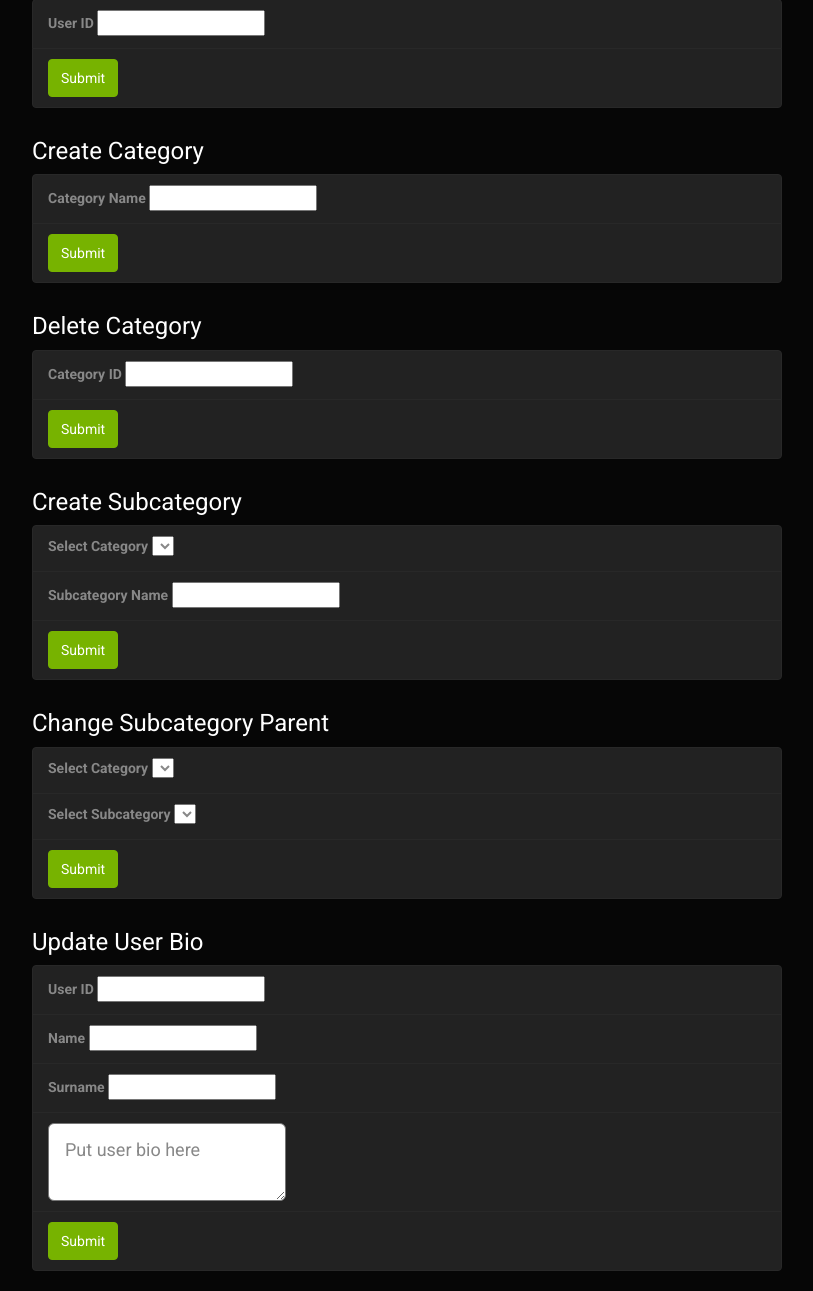
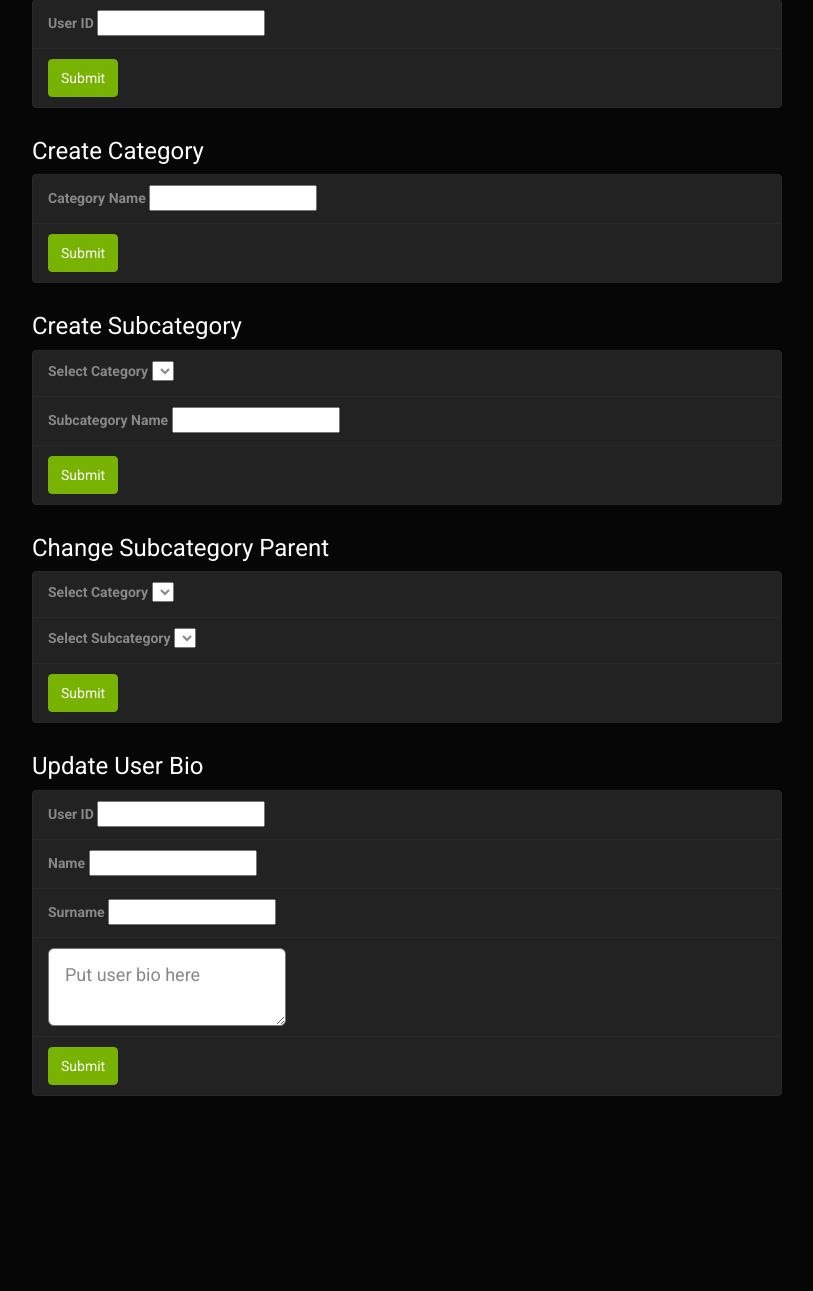
Before and after one commit to firat-sivrikaya/CaseSwitchers, a PHP site: page /adminpanel.php in a window 1280 px wide. Shown: the part 1332-2623 px from the top of the page, without its empty margins (428-1241 px from the left). After the commit the page ends 2428 px from the top, so only its background shows below. Run offline with PHP 8.4, Linux system fonts and the light colour scheme; the visitor is signed in with stand-in values (Sample User, id 1); data that the repository does not hold is empty.

Commit message:
Bugfix adminpanel

```diff
--- a/public_html/adminpanel.php
+++ b/public_html/adminpanel.php
@@ -292,9 +292,7 @@
             }
 
         }
-        if(isset($_POST['delete_category'])){
-            //todo
-        }
+
         if(isset($_POST['edit_post_button'])){
             $editpostid = $_POST['edit_post_id'];
             $editpostcontent = $_POST['edit_post_content'];
@@ -584,20 +582,6 @@ GROUP BY o.u_id) t2, User U)";
                 </div>
                 <div class="row">
                     <div class="col-md-12">
-                        <h4>Delete Category</h4>
-                        <ul class="list-group">
-                            <li class="list-group-item">
-                                <label>Category ID</label>
-                                <input type="text">
-                            </li>
-                            <li class="list-group-item">
-                                <button class="btn btn-success" type="button">Submit </button>
-                            </li>
-                        </ul>
-                    </div>
-                </div>
-                <div class="row">
-                    <div class="col-md-12">
                     <form method="post" action="">
                         <h4>Create Subcategory</h4>
                         <ul class="list-group">
```
